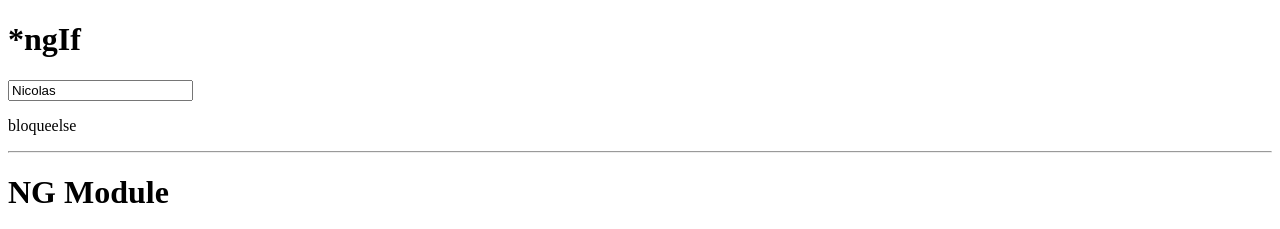
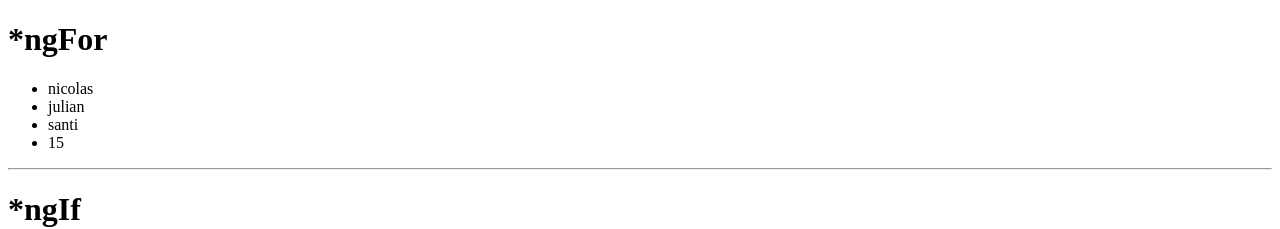
Before and after one commit to perezL22/my-store, an Angular app: page / in a window 1280 px wide. Shown: the top 229 px of the page. Built offline with nearby package versions, Linux system fonts and the light colour scheme.

Commit message:
declara array type number and string and ngFor

```diff
--- a/src/app/app.component.html
+++ b/src/app/app.component.html
@@ -1,3 +1,10 @@
+<h1>*ngFor</h1>
+  <ul>
+      <li *ngFor="let name of namesArray">
+        {{name}}
+      </li>
+  </ul>
+<hr/>
 <h1>*ngIf</h1>
 <input type="text" required [(ngModel)]="person.name"/>
 <p *ngIf="person.name === 'nicolas' ">Soy {{ person.name}}</p>
--- a/src/app/app.component.ts
+++ b/src/app/app.component.ts
@@ -15,6 +15,8 @@ export class AppComponent {
     age: 18,
     avatar: 'https://static1.abc.es/media/play/2020/09/29/avatar-kE4H--1200x630@abc.jpeg'
   }
+
+  namesArray: (string|number) []  = ['nicolas','julian','santi',15]
 
   toggelBtn(){
     this.btnDisabled = !this.btnDisabled
```
